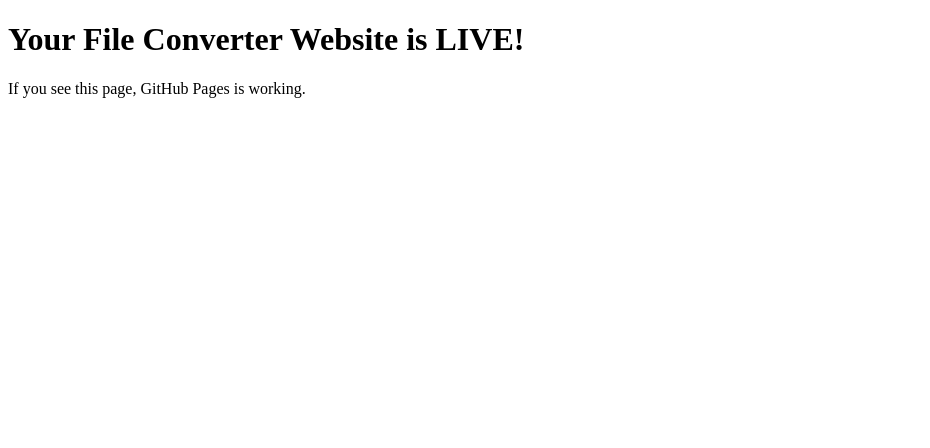
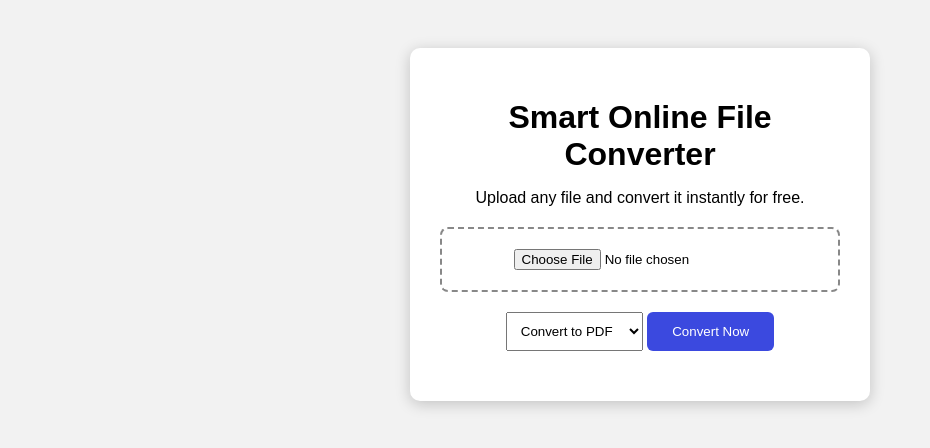
Before and after one commit to muhammadafaq2327/file-converter, a plain HTML site: page index.html in a window 1280 px wide. Shown: the whole page, without its empty margins (0-930 px from the left). Drawn offline with Linux system fonts and the light colour scheme.

Commit message:
Add files via upload

```diff
--- a/index.html
+++ b/index.html
@@ -1,10 +1,33 @@
 <!DOCTYPE html>
-<html>
+<html lang="en">
 <head>
-  <title>File Converter</title>
+    <meta charset="UTF-8">
+    <meta name="viewport" content="width=device-width, initial-scale=1.0">
+    <title>Smart File Converter</title>
+    <link rel="stylesheet" href="style.css">
 </head>
 <body>
-  <h1>Your File Converter Website is LIVE!</h1>
-  <p>If you see this page, GitHub Pages is working.</p>
+
+    <div class="container">
+        <h1>Smart Online File Converter</h1>
+        <p>Upload any file and convert it instantly for free.</p>
+
+        <div class="upload-box">
+            <input type="file" id="fileInput">
+        </div>
+
+        <select id="formatSelect">
+            <option value="pdf">Convert to PDF</option>
+            <option value="txt">Convert to TXT</option>
+            <option value="jpg">Convert to JPG</option>
+            <option value="png">Convert to PNG</option>
+        </select>
+
+        <button onclick="convertFile()">Convert Now</button>
+
+        <a id="downloadLink" style="display:none;">Download Converted File</a>
+    </div>
+
+    <script src="script.js"></script>
 </body>
 </html>
--- /dev/null
+++ b/script.js
@@ -0,0 +1,20 @@
+function convertFile() {
+    const fileInput = document.getElementById("fileInput");
+    const format = document.getElementById("formatSelect").value;
+
+    if (!fileInput.files.length) {
+        alert("Please upload a file first!");
+        return;
+    }
+
+    const file = fileInput.files[0];
+    const fileName = file.name.split(".")[0];
+
+    const blob = new Blob(["Converted File Content"], { type: "text/plain" });
+
+    const downloadLink = document.getElementById("downloadLink");
+    downloadLink.href = URL.createObjectURL(blob);
+    downloadLink.download = fileName + "." + format;
+    downloadLink.style.display = "block";
+    downloadLink.textContent = "Download " + fileName + "." + format;
+}
--- /dev/null
+++ b/style.css
@@ -0,0 +1,44 @@
+body {
+    font-family: Arial, sans-serif;
+    background: #f2f2f2;
+    text-align: center;
+    padding: 40px;
+}
+
+.container {
+    background: white;
+    padding: 30px;
+    width: 400px;
+    margin: auto;
+    border-radius: 10px;
+    box-shadow: 0px 3px 15px rgba(0,0,0,0.2);
+}
+
+h1 {
+    margin-bottom: 10px;
+}
+
+.upload-box {
+    border: 2px dashed #888;
+    padding: 20px;
+    margin: 20px 0;
+    border-radius: 8px;
+}
+
+button {
+    background: #3b49df;
+    color: white;
+    border: none;
+    padding: 12px 25px;
+    border-radius: 6px;
+    cursor: pointer;
+}
+
+button:hover {
+    opacity: 0.9;
+}
+
+select {
+    padding: 10px;
+    margin-bottom: 20px;
+}
```
